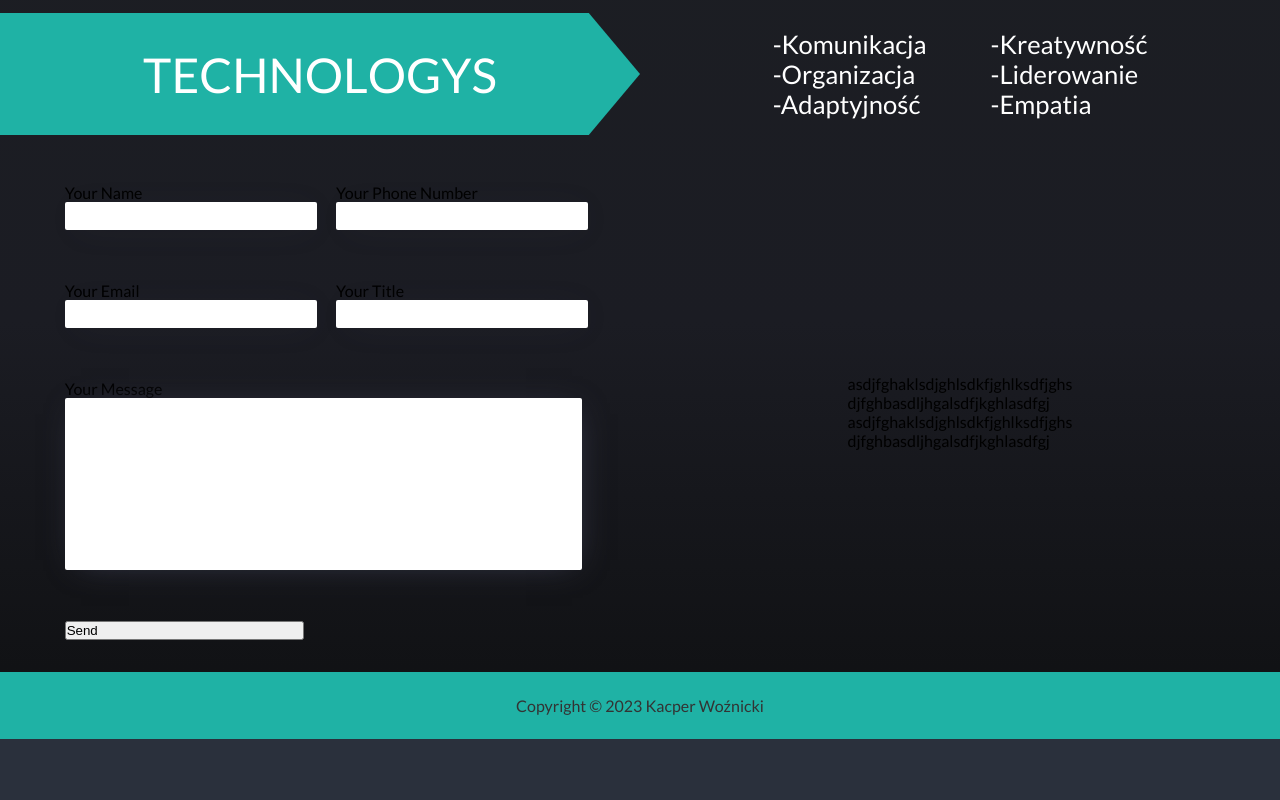
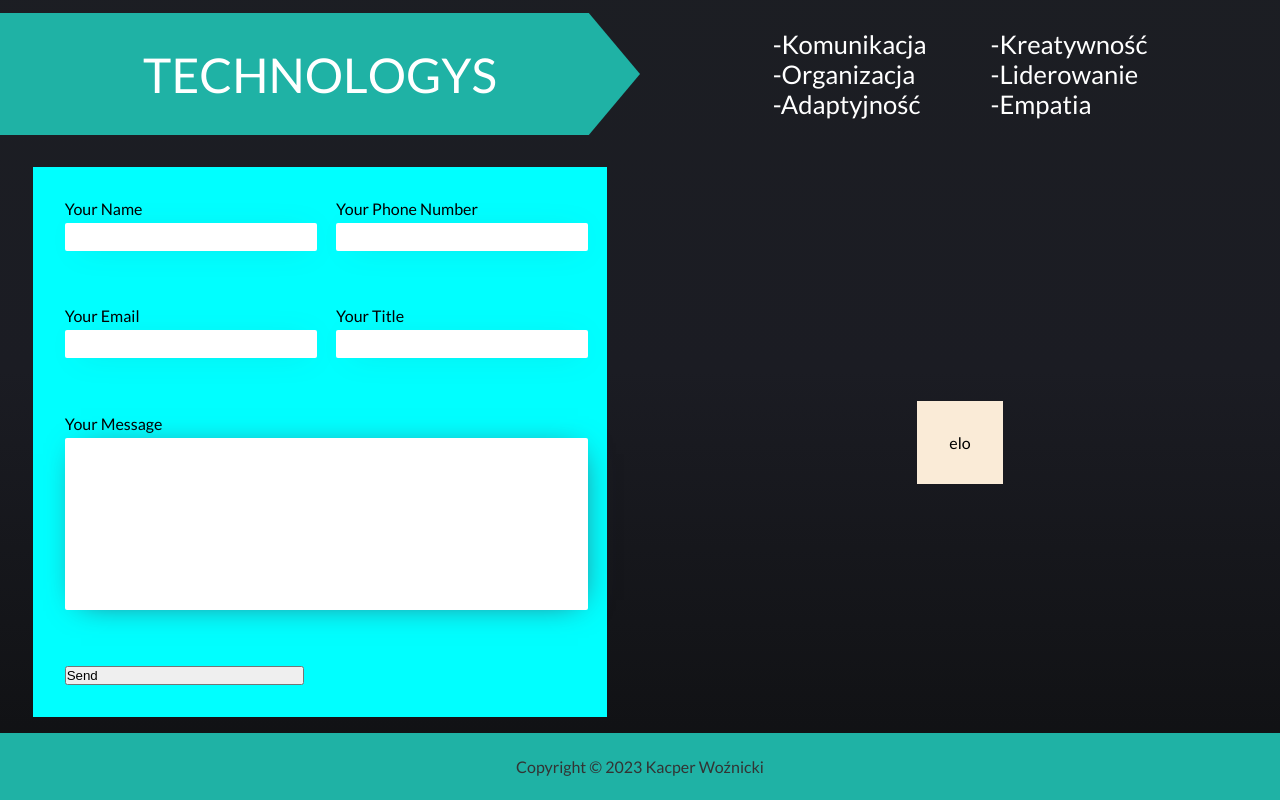
Before and after one commit to INFORM4TYK/Portfolio, a Next.js app: page / in a window 1280 px wide. Shown: the part 1350-2150 px from the top of the page. Before the commit the page ends 2089 px from the top, so only its background shows below. Built offline with nearby package versions, Linux system fonts and the light colour scheme.

Commit message:
FormValidFix

```diff
--- a/components/About/About.module.scss
+++ b/components/About/About.module.scss
@@ -73,7 +73,10 @@
     div:nth-child(4) {
         text-align: center;
         width: 100%;
+       ul{
+        place-items: center;
 
+       }
     }
     grid-template-columns: auto;
     div:nth-child(1),
@@ -105,7 +108,7 @@
       font-size: var(--fs-small);
     }
     span {
-      font-size: 1rem;
+      font-size: 1.5rem;
     }
     a {
       margin: 1rem 0.3rem;
--- a/components/ContactForm/Contact.js
+++ b/components/ContactForm/Contact.js
@@ -154,14 +154,7 @@ const Contact = () => {
         </form>
       </section>
       <section className={styles.secContact}>
-        <div>
-          <p>asdjfghaklsdjghlsdkfjghlksdfjghs</p>
-          <p>djfghbasdljhgalsdfjkghlasdfgj</p>
-        </div>
-        <div>
-          <p>asdjfghaklsdjghlsdkfjghlksdfjghs</p>
-          <p>djfghbasdljhgalsdfjkghlasdfgj</p>
-        </div>
+       <div>elo</div>
       </section>
     </div>
   );
--- a/components/ContactForm/Contact.module.scss
+++ b/components/ContactForm/Contact.module.scss
@@ -4,17 +4,29 @@
   display: grid;
   grid-template-columns: 1fr 1fr;
   place-items: center;
+  label > span,
+  p {
+    margin-bottom: 0.3rem;
+  }
+}
+@media (max-width: 840px) {
+  .container {
+    display: grid;
+    grid-template-columns: 1fr;
+    place-items: center;
+  }
 }
 .secForm,
 .secContact {
   padding: 2rem;
 }
-// .secForm {
-//   background-color: aqua;
-// }
-// .secContact {
-//   background-color: antiquewhite;
-// }
+.secForm {
+  background-color: aqua;
+  margin: 1rem;
+}
+.secContact {
+  background-color: antiquewhite;
+}
 .form {
   display: grid;
   grid-template-columns: 1fr 1fr;
@@ -26,12 +38,12 @@
     flex-direction: column;
     width: 100%;
   }
-    span{
+  span {
     visibility: hidden;
-
   }
-    input,textarea{
-        padding: .4rem ;
+  input,
+  textarea {
+    padding: 0.4rem;
     width: 100%;
     max-width: 250px;
     border: none;
@@ -40,9 +52,10 @@
   }
   span {
     visibility: hidden;
+    color: red;
   }
   input:invalid[focused="true"] ~ span,
-    textarea:invalid[focused="true"] ~ span  {
+  textarea:invalid[focused="true"] ~ span {
     visibility: visible;
   }
   input:invalid[focused="true"],
@@ -55,7 +68,20 @@
       height: 10rem;
       resize: none;
       font-family: var(--ff-main);
-        max-width: calc(100% - .4rem);
+      max-width: 100%;
     }
   }
 }
+
+@media (max-width: 430px) {
+  .form {
+    display: block;
+
+  }
+  .secForm{
+    max-width: calc(100% - 5rem);
+    textarea,input{
+      max-width: auto;
+    }
+  }
+}
--- a/components/utils/FormInput.js
+++ b/components/utils/FormInput.js
@@ -8,7 +8,7 @@ export const FormElement = (props) => {
   return (
     <div>
       <label>
-        {label}
+        <p>{label}</p>
         {as === "textarea" ? (
           <textarea
             key={id}
```
Lines whose indentation alone changed are shown as unchanged.
